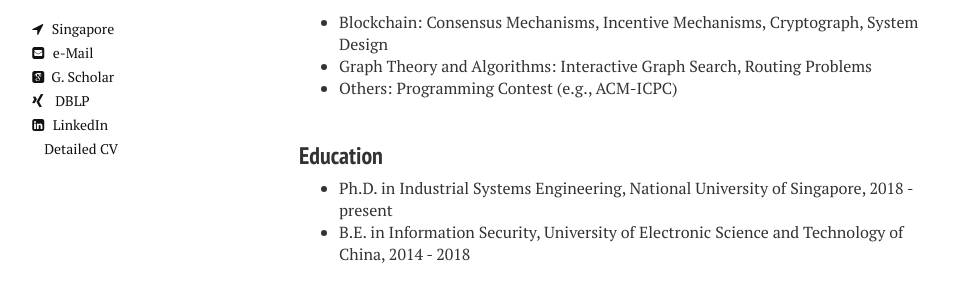
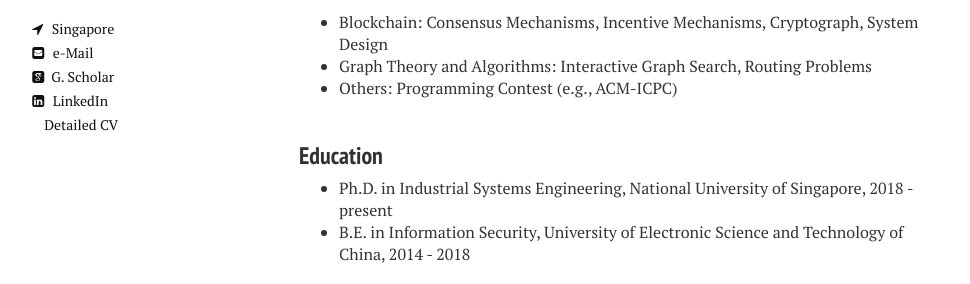
Before and after one commit to cong741/cong741.github.io, a Jekyll site: the page built from index.md, in a window 1280 px wide. Shown: the part 303-587 px from the top of the page, without its empty margins (21-991 px from the left). Built offline with Jekyll 4.4.1, drawn with Linux system fonts in a browser that asks for light colours; nearby versions of some CDN libraries.

```diff
--- a/_includes/_author-bio.html
+++ b/_includes/_author-bio.html
@@ -12,7 +12,7 @@
 
 {% if site.owner.email %}<a href="mailto:{{ site.owner.email }}" class="author-social" target="_blank"><i class="fa fa-envelope-square"></i> e-Mail</a>{% endif %}
 {% if site.owner.google_scholar %}<a href="http://scholar.google.es/citations?user={{ site.owner.google_scholar }}" class="author-social" target="_blank"><i class="ai ai-google-scholar-square"></i>&nbsp; G. Scholar</a>{% endif %}
-<a href="https://dblp.org/pid/289/0180.html" class="author-social" target="_blank"><i class="fa fa-xing"></i>&nbsp; DBLP</a>
+
 {% if site.owner.linkedin %}<a href="http://linkedin.com/in/{{ site.owner.linkedin }}" class="author-social" target="_blank"><i class="fa fa-linkedin-square"></i> LinkedIn</a>{% endif %}
 {% if site.owner.github %}<a href="http://github.com/{{ site.owner.github }}" class="author-social" target="_blank"><i class="fa fa-github-square"></i> Github</a>{% endif %}
 {% if site.owner.twitter %}<a href="https://scholar.google.com.sg/citations?user=2R-cOkYAAAAJ&hl=en&inst=13660462560571941651" class="author-social" target="_blank"><i class="fa fa-twitter-square"></i> Twitter</a>{% endif %}
```
